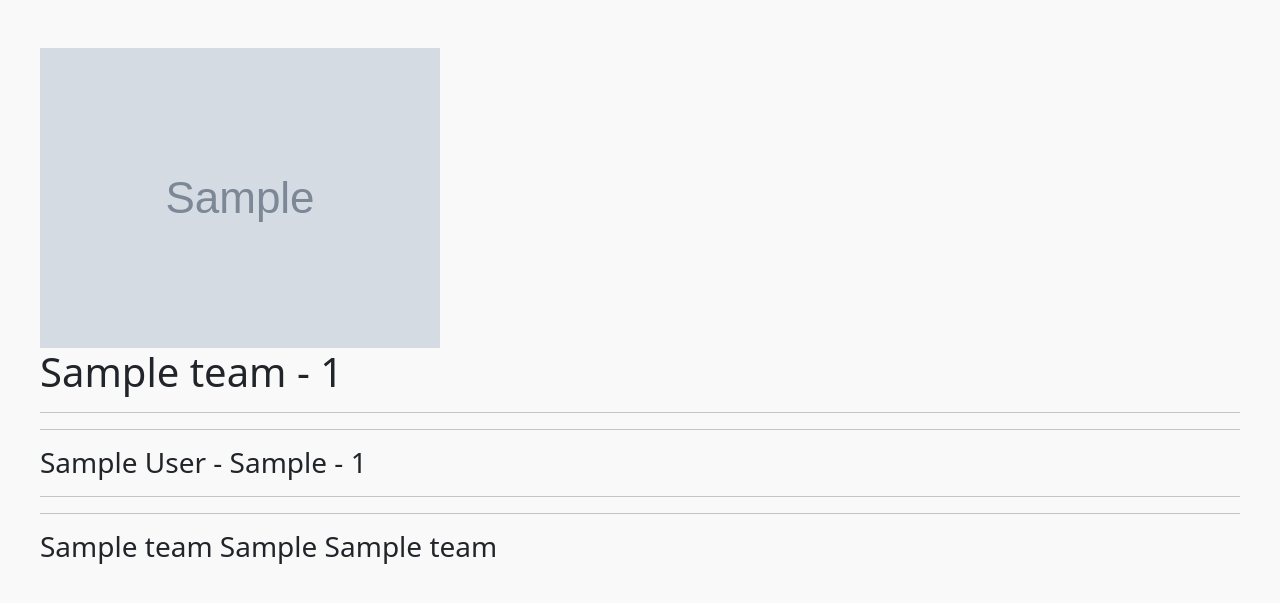
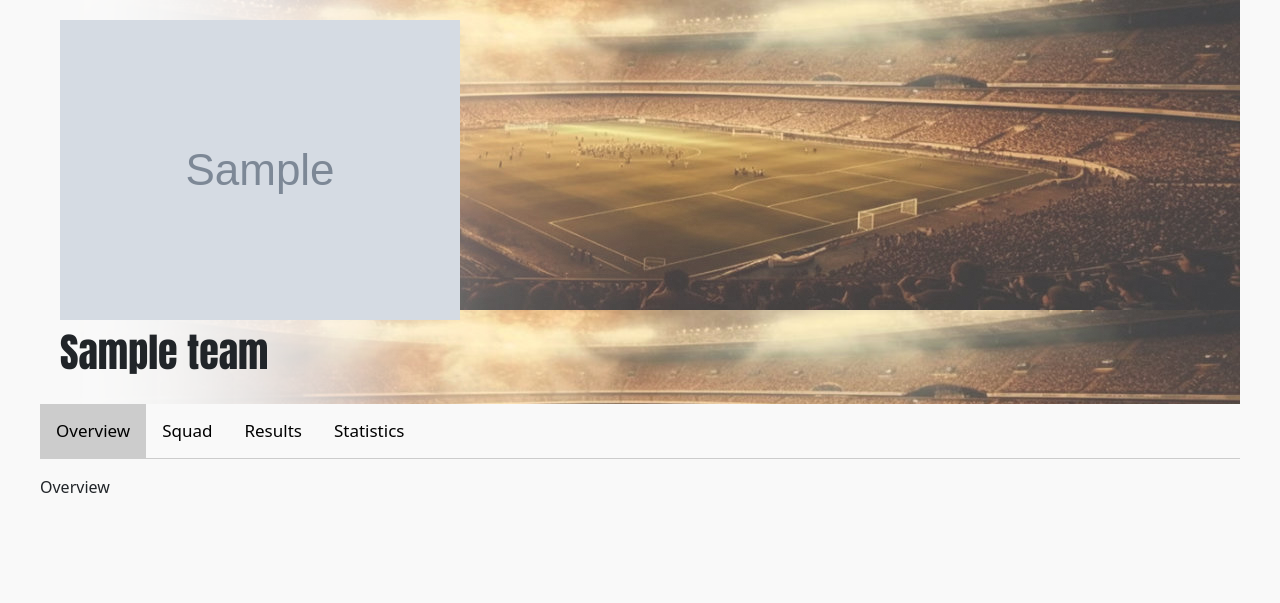
Before and after one commit to Jacek89/Ekstrastats, a Django app: page /team/1/ in a window 1280 px wide. Shown: the part 124-727 px from the top of the page. Run offline with Django 4.2, Linux system fonts and the light colour scheme; tables that the repository leaves empty hold one stand-in row (values such as "Sample post"); grey boxes marked "Sample" are stand-in pictures.

Commit message:
team tab squad + results added

```diff
--- a/app/static/app/main.css
+++ b/app/static/app/main.css
@@ -74,7 +74,6 @@ body {
   color: #453f3d;
 }
 
-
 .table-logo {
   width: 20px;
   height: 20px;
@@ -97,3 +96,61 @@ font-family: Impact, sans-serif;
   padding: 3% 0;
   font-family: Helvetica, sans-serif;
 }
+
+.team-top {
+ background: url("/static/app/team-bg.png");
+ padding: 20px;
+}
+
+.tab-hide {
+  display: none;
+}
+
+.tab-display {
+  display: block;
+}
+
+.tab-button {
+  background-color: inherit;
+  float: left;
+  border: none;
+  outline: none;
+  cursor: pointer;
+  padding: 14px 16px;
+  transition: 0.3s;
+  font-size: 17px;
+}
+
+.tab-bar {
+ overflow: hidden;
+ border-bottom: 1px solid #ccc;
+
+}
+
+/* Change background color of buttons on hover */
+.tab-bar button:hover {
+  background-color: #ddd;
+}
+
+/* Create an active/current tablink class */
+.tab-bar button.active {
+ background-color: #ccc;
+}
+
+.table-results {
+ width: 600px;
+ margin-left: 2%;
+}
+
+.player-photo {
+  transition: transform .2s;
+}
+
+.player-photo-anchor {
+  text-decoration: none;
+}
+
+.player-photo:hover {
+  -ms-transform: scale(1.1); /* IE 9 */
+  -webkit-transform: scale(1.1); /* Safari 3-8 */
+  transform: scale(1.1);
--- a/app/templates/app/team.html
+++ b/app/templates/app/team.html
@@ -1,19 +1,91 @@
 {% extends "app/base.html" %}
 {% block content %}
-<br><br>
 <div>
-    <img src="{{team.logo}}">
-    <h1>{{team.name}} - {{team.id}}</h1>
-        <hr><hr>
-    {% for player in team.squad.all %}
-        <h3>{{player.full_name}}  -  {{player.imported_from}}  -  {{player.id}}</h3>
-    {% endfor %}
-    <hr><hr>
-    {% for game in team.finished_games.all %}
-        <h3>{{game.team_home}} {{game.result}} {{game.team_away}}</h3>
-    {% endfor %}
+    <div class="team-top">
+        <img src="{{team.logo}}">
+        <h1 class="title pt-2">{{team.name}}</h1>
+    </div>
+
+    <div class="tab-bar mb-3">
+      <button id="overBtn" class="tab-button active">Overview</button>
+      <button id="squadBtn" class="tab-button">Squad</button>
+      <button id="resultsBtn" class="tab-button">Results</button>
+      <button id="statsBtn" class="tab-button">Statistics</button>
+    </div>
+
+
+    <div id="overview" class="tab-content tab-display">
+        Overview
+    </div>
+
+    <div id="squad" class="tab-content tab-hide">
+            {% for position, players in players.items %}
+            <h3 class="pt-1 pb-3 fw-bold">{{position}}s</h3>
+            <div class="row row-cols-auto">
+                {% for player in players %}
+                <div class="col center-block text-center player-photo">
+                    <img src="{{player.photo}}"><p class="fs-5 fw-light border-bottom pt-1">{{player.full_name}}</p>
+                </div>
+                {% endfor %}
+            </div>
+            {% endfor %}
+    </div>
+
+    <div class="tab-content tab-hide" id="results">
+        {% if games %}
+        <table class="table table-light table-results">
+            {% for game in games %}
+            <tr>
+                <td class="table-dark">{{game.date|date:"j N"}}<br>{{game.date|date:"H:i"}}</td>
+                <td class="text-end fs-5">{{game.team_home}} <img class='table-logo' src="{{game.team_home.logo}}"></td>
+                <td class="text-center fs-4">{{game.result}}</td>
+                <td class="text-start fs-5"><img class='table-logo' src="{{game.team_away.logo}}"> {{game.team_away}}</td>
+            </tr>
+            {% endfor %}
+        </table>
+
+        {% else %}
+        <p>no games already played</p>
+        {% endif %}
+    </div>
+
+    <div class="tab-content tab-hide" id="statistics">
+        STATISTICS
+    </div>
+
 </div>
 
+<script nonce="{{request.csp_nonce}}">
+var openTab = function(event, tab) {
+  var i, tablinks;
+  var x = document.getElementsByClassName("tab-content");
+  for (i = 0; i < x.length; i++) {
+    x[i].style.display = "none";
+  }
+  tablinks = document.getElementsByClassName("tab-button");
+  for (i = 0; i < tablinks.length; i++) {
+    tablinks[i].className = tablinks[i].className.replace(" active", "");
+  }
+  document.getElementById(tab).style.display = "block";
+  event.currentTarget.className += " active";
+}
 
+$( "#squadBtn" ).on( "click", function(event) {
+  openTab(event, 'squad');
+} );
+
+$( "#resultsBtn" ).on( "click", function(event) {
+  openTab(event, 'results');
+} );
+
+$( "#overBtn" ).on( "click", function(event) {
+  openTab(event, 'overview');
+} );
+
+$( "#statsBtn" ).on( "click", function(event) {
+  openTab(event, 'statistics');
+} );
+
+</script>
 
 {% endblock content %}
--- a/app/views.py
+++ b/app/views.py
@@ -1,5 +1,5 @@
 from django.shortcuts import render
-from .models import Team
+from .models import Team, Player, Game
 from .utils.table import TableCounter
 from django.http import JsonResponse
 from .forms import TableDate
@@ -44,9 +44,16 @@ class TableView(View):
 
 
 def team_main(request, team_id):
+    team = Team.objects.get(id=team_id)
+    players = {}
+    games = team.finished_games().order_by("-date")
+    for position in ["Goalkeeper", "Defender", "Midfielder", "Attacker"]:
+        players[position] = Player.objects.filter(team=team, position=position)
 
     contex = {
-        "team": Team.objects.get(id=team_id)
+        "team": team,
+        "players": players,
+        "games": games
     }
 
     return render(request, "app/team.html", contex)
```
Also changed, not shown: app/static/app/team-bg.png (added).
